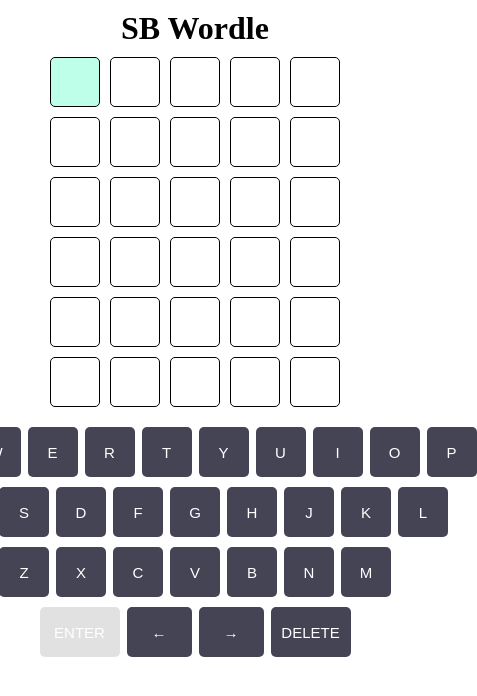
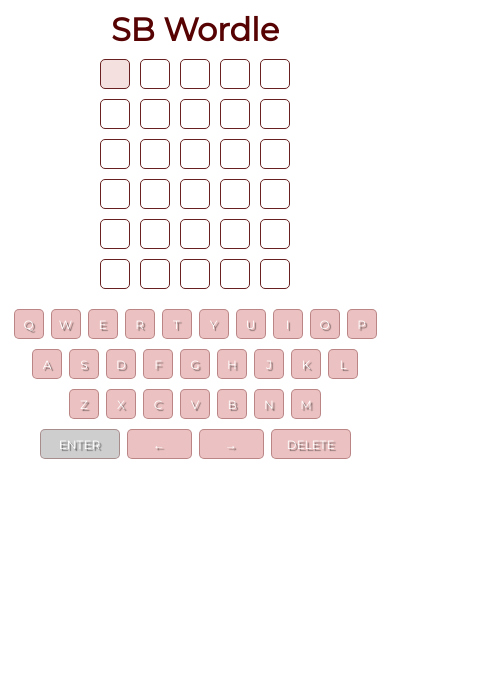
Before and after one commit to SaharBatol/sb-wordle, a React (Vite) app: page / in a window 390 px wide. Shown: the top 696 px of the page, 477 px wide, since content can reach past the window. Built offline with nearby package versions, Linux system fonts and the light colour scheme.

Commit message:
add basic styling and responsiveness

```diff
--- a/src/App.css
+++ b/src/App.css
@@ -1,12 +1,19 @@
+@import url("https://fonts.googleapis.com/css2?family=Montserrat&display=swap");
+
 * {
   margin: 0;
   padding: 0;
   box-sizing: border-box;
 }
+body,
+button {
+  font-family: "Montserrat", sans-serif;
+}
 
 #heading {
   text-align: center;
   margin: 10px 0;
+  color: rgb(87, 3, 3);
 }
 
 .guess-box-container {
@@ -18,14 +25,17 @@
 }
 
 .guess-box {
+  display: flex;
+  align-items: center;
+  justify-content: center;
   height: 50px;
   width: 50px;
-  border: 1px solid black;
+  border: rgb(105, 32, 32) 1px solid;
   border-radius: 5px;
 }
 
 .selected-box {
-  background-color: rgba(127, 255, 212, 0.5);
+  background-color: rgba(235, 193, 193, 0.5);
 }
 
 .green {
@@ -37,11 +47,11 @@
 }
 
 .keyboard-button-colour {
-  background: #445;
+  background: rgb(235, 193, 193);
 }
 
 .grey {
-  background-color: rgba(196, 196, 196, 0.5);
+  background-color: rgba(196, 196, 196, 0.829);
 }
 
 #keyboard-container {
@@ -61,9 +71,10 @@
 }
 
 #keyboard-container button {
-  font-size: 15px;
-  border: none;
+  font-size: 17px;
+  border: rgba(105, 32, 32, 0.373) 1px solid;
   color: white;
+  text-shadow: 2px 2px 1px rgba(0, 0, 0, 0.462);
   border-radius: 5px;
   cursor: pointer;
   height: 50px;
@@ -87,10 +98,55 @@
   justify-content: center;
 }
 
+#popup-box > h2 {
+  margin-bottom: 40px;
+}
+
+.button-container > button {
+  padding: 10px 16px;
+  border-radius: 10px;
+  background-color: transparent;
+  border: 1px solid black;
+  cursor: pointer;
+  transition: all 0.5s;
+}
+
+.button-container > button:hover {
+  color: white;
+  border: 1px white solid;
+}
+
+.button-container > button:first-of-type {
+  margin-right: 10px;
+}
+
 #popup-box {
-  background-color: rgb(29, 132, 160);
+  background-color: rgb(250, 221, 221);
   width: 40%;
-  height: 20%;
+  min-width: 250px;
+  height: 280px;
   border-radius: 1rem;
   text-align: center;
+  padding: 20px;
+  display: flex;
+  flex-direction: column;
+  align-items: center;
+  justify-content: center;
 }
+
+@media (max-width: 720px) {
+  .guess-box,
+  #keyboard-container button {
+    height: 40px;
+    width: 40px;
+  }
+}
+
+@media (max-width: 480px) {
+  .guess-box,
+  #keyboard-container button {
+    height: 30px;
+    width: 30px;
+    font-size: 12px;
+  }
+}
--- a/src/components/mainContent/Keyboard.tsx
+++ b/src/components/mainContent/Keyboard.tsx
@@ -70,7 +70,12 @@
       validWords.includes(lettersPressed.toLowerCase()) === false;
 
     if (isInvalidWord) {
-      toast("That is not a valid word!");
+      toast("That is not a valid word!", {
+        style: {
+          color: "red",
+          border: "1px solid red",
+        },
+      });
       return;
     }
 
--- a/src/components/mainContent/Popup.tsx
+++ b/src/components/mainContent/Popup.tsx
@@ -13,8 +13,10 @@
     <div id="popup-container">
       <div id="popup-box">
         <h2>{message}</h2>
-        <button onClick={handlePlayAgain}>Play Again?</button>
-        <button onClick={handlePopupClose}>Close</button>
+        <div className="button-container">
+          <button onClick={handlePlayAgain}>Play Again?</button>
+          <button onClick={handlePopupClose}>Close</button>
+        </div>
       </div>
     </div>
   );
```
